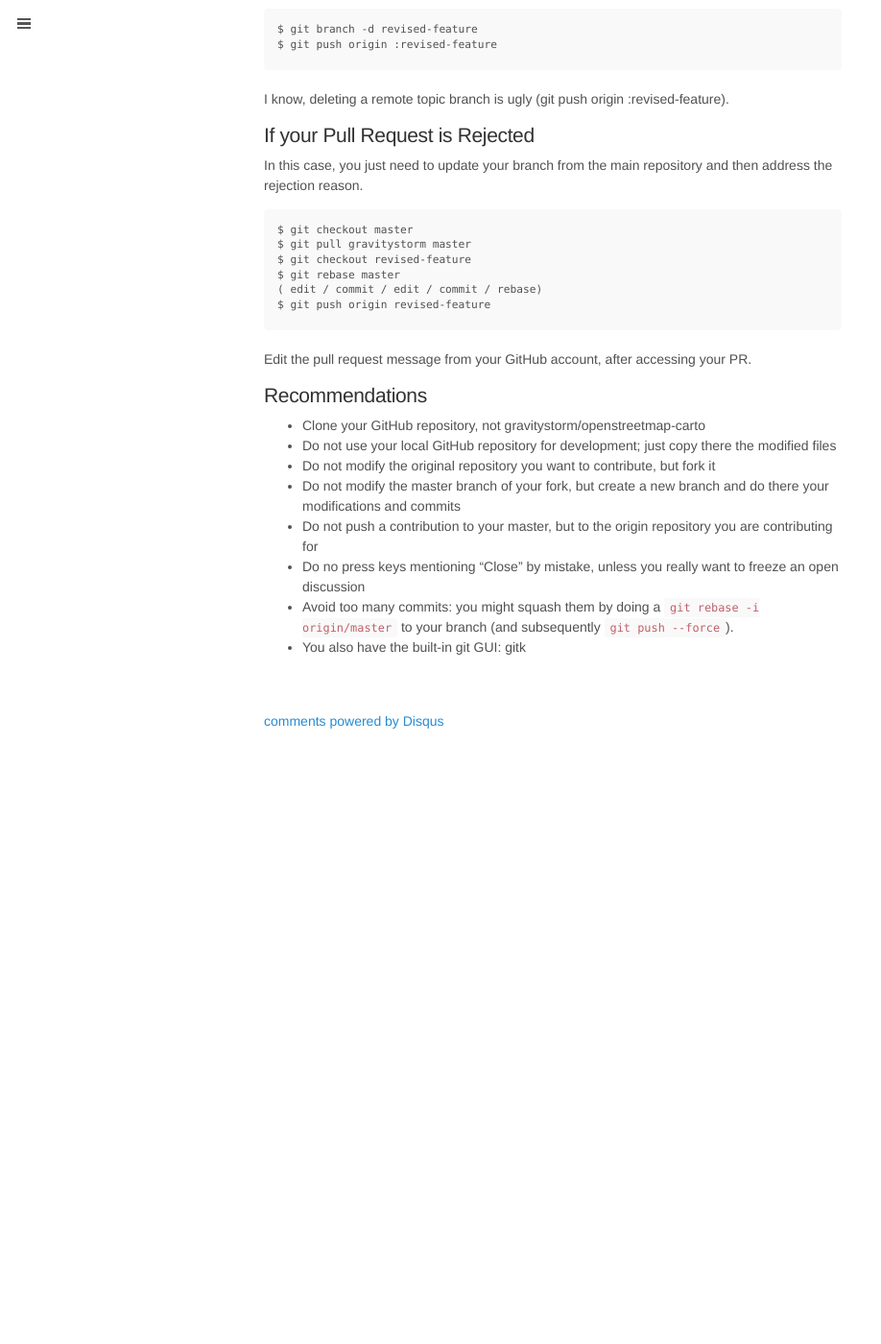
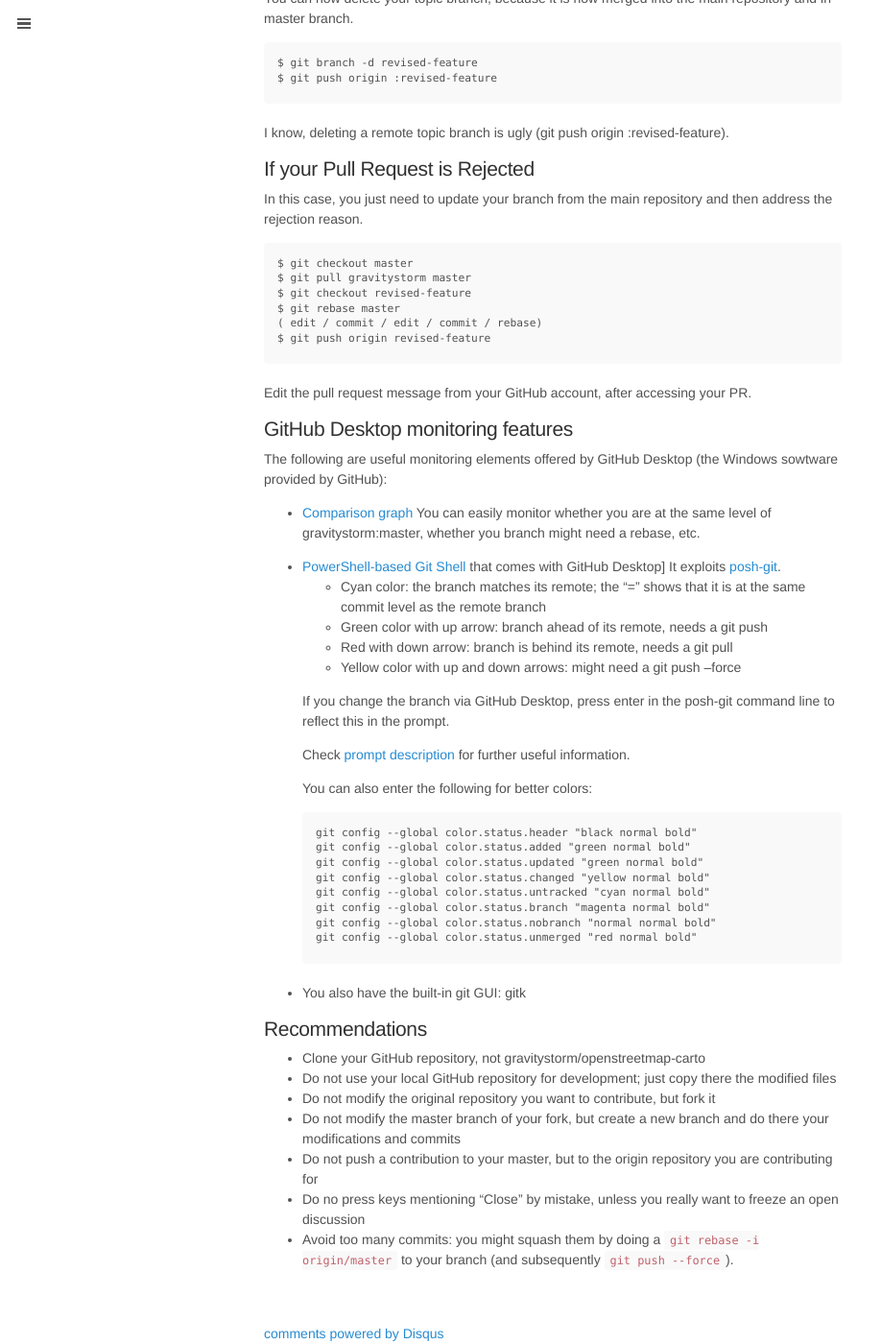
Before and after one commit to Ircama/osm-carto-tutorials, a Jekyll site: the page built from pages/80_git-workflow.md, in a window 1280 px wide and 1400 px high, scrolled down 12249 px. Shown: the whole window at 96% size, without its empty margins (0-918 px from the left). Built offline with Jekyll 4.4.1, drawn with Linux system fonts in a browser that asks for light colours; comment, search, counter and statistics services are not loaded; before the commit the page ends 13011 px from its top, so only the background shows below that; some of the changed text lies outside the part shown.

Commit message:
modified:   pages/40_scripts-osm-carto.md 	modified:   pages/80_git-workflow.md

````diff
--- a/pages/80_git-workflow.md
+++ b/pages/80_git-workflow.md
@@ -366,11 +366,13 @@ A good practice is to perform a dry-run before issuing the actual commit:
 
 No command is executed when the *--dry-run* option is used. Nevertheless, the produced output is useful to check that everything is ready to be committed. You can also add the *-v* option to show the differences.
 
-To use *vi* as editor (default would be *nano*):
+To use *vi* as editor (default would be *nano* for UNIX and notepad for Windows):
 
 ```
 git config --global core.editor "vim"
 ```
+
+Keeping the default editor is suggested with Windows.
 
 Commit command:
 
@@ -516,6 +518,38 @@ In this case, you just need to update your branch from the main repository and t
 
 Edit the pull request message from your GitHub account, after accessing your PR.
 
+## GitHub Desktop monitoring features
+
+The following are useful monitoring elements offered by GitHub Desktop (the Windows sowtware provided by GitHub):
+
+* [Comparison graph](https://help.github.com/desktop/guides/contributing/about-the-comparison-graph/)
+  You can easily monitor whether you are at the same level of gravitystorm:master, whether you branch might need a rebase, etc.
+
+* [PowerShell-based Git Shell](https://git-scm.com/book/it/v2/Git-in-Other-Environments-Git-in-Powershell) that comes with GitHub Desktop]
+  It exploits [posh-git](https://github.com/dahlbyk/posh-git#posh-git).
+  * Cyan color: the branch matches its remote; the "=" shows that it is at the same commit level as the remote branch
+  * Green color with up arrow: branch ahead of its remote, needs a git push
+  * Red with down arrow: branch is behind its remote, needs a git pull
+  * Yellow color with up and down arrows: might need a git push --force
+
+  If you change the branch via GitHub Desktop, press enter in the posh-git command line to reflect this in the prompt.
+
+  Check [prompt description](https://github.com/dahlbyk/posh-git#the-prompt) for further useful information.
+
+  You can also enter the following for better colors:
+  ```
+  git config --global color.status.header "black normal bold"
+  git config --global color.status.added "green normal bold"
+  git config --global color.status.updated "green normal bold"
+  git config --global color.status.changed "yellow normal bold"
+  git config --global color.status.untracked "cyan normal bold"
+  git config --global color.status.branch "magenta normal bold"
+  git config --global color.status.nobranch "normal normal bold"
+  git config --global color.status.unmerged "red normal bold"
+  ```
+
+* You also have the built-in git GUI: gitk
+
 ## Recommendations
 - Clone your GitHub repository, not gravitystorm/openstreetmap-carto
 - Do not use your local GitHub repository for development; just copy there the modified files
````
Also changed, not shown: other parts of pages/80_git-workflow.md (+0 -1 lines), pages/40_scripts-osm-carto.md (+1 -1 lines).
